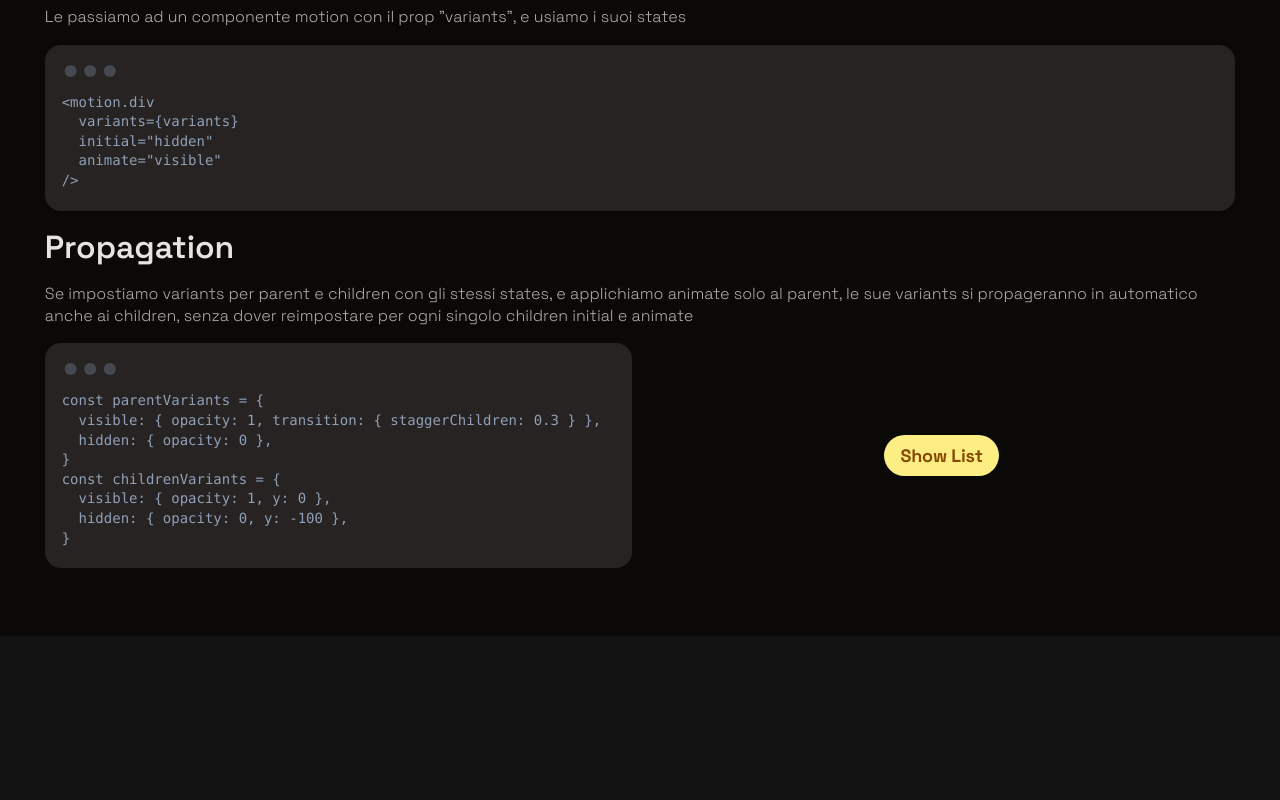
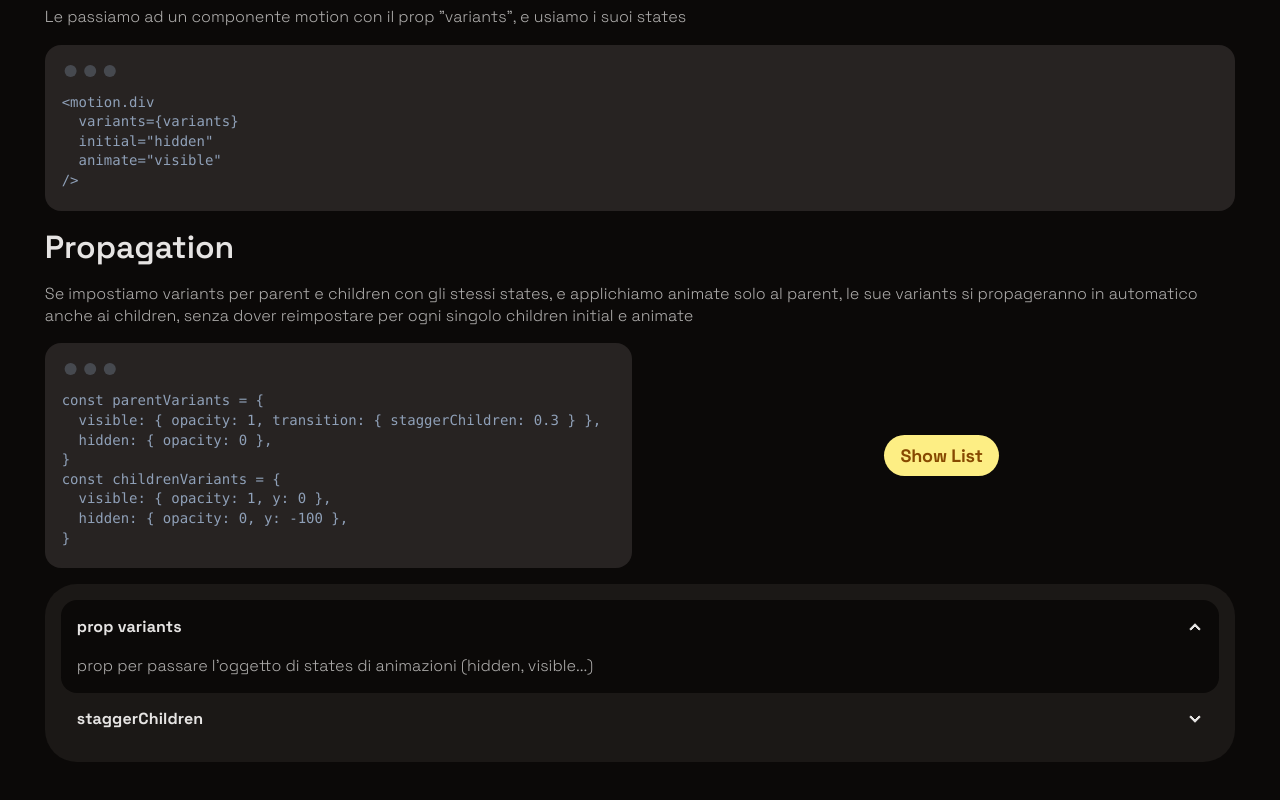
Before and after one commit to lorenzoferrante97/learning-motion, a React app: page / in a window 1280 px wide. Shown: the part 2580-3380 px from the top of the page. Before the commit the page ends 3216 px from the top, so only its background shows below. Built offline with nearby package versions, Linux system fonts and the light colour scheme; the HTML template or start-up script is replaced by a standard one.

Commit message:
add: variants accordion

```diff
--- a/src/pages/Home.jsx
+++ b/src/pages/Home.jsx
@@ -240,7 +240,7 @@ export default function Home() {
             </pre>
           </div>
           {/* - esempio visivo ---------- */}
-          <div className='perfect-center col-span-full gap-2 rounded-lg p-12 md:col-span-1'>
+          <div className='perfect-center col-span-full gap-2 rounded-lg p-12 max-md:flex-col md:col-span-1'>
             <motion.div
               className='bg-accent font-body-m-big text-accent-content flex cursor-pointer rounded-full px-4 py-2'
               onClick={() => setIsPropagationVisible(!isPropagationVisible)}
@@ -272,6 +272,26 @@ export default function Home() {
               </motion.ul>
             )}
           </div>
+          {/* - spiegazione ------------ */}
+          <div className='col-span-full'>
+            <Accordion className=''>
+              <Collapse
+                title='prop variants'
+                className='font-body-base-big'
+                name='variants-accordion'
+                defaultChecked>
+                prop per passare l'oggetto di states di animazioni (hidden,
+                visible...)
+              </Collapse>
+              <Collapse
+                title='staggerChildren'
+                className='font-body-base-big'
+                name='variants-accordion'>
+                proprietà di transition per attivare le animazioni dei children
+                in sequenza, con un delay time
+              </Collapse>
+            </Accordion>
+          </div>
         </div>
       </div>
     </>
```
